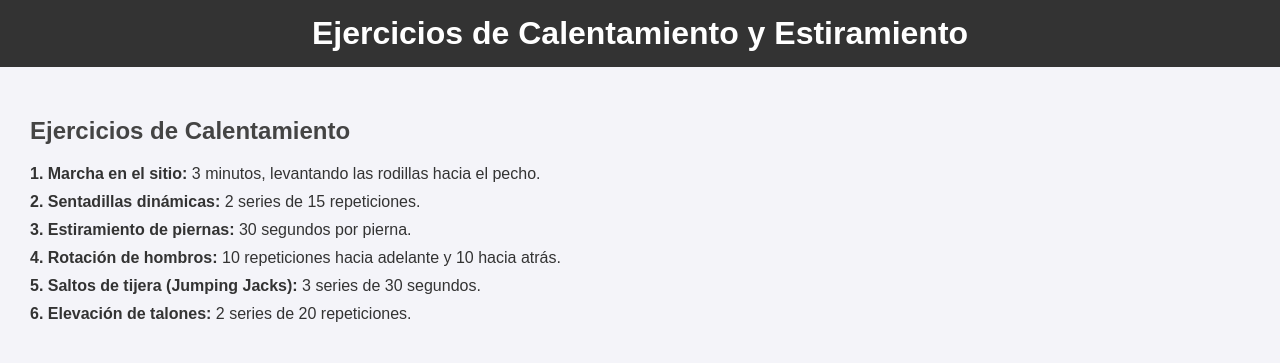
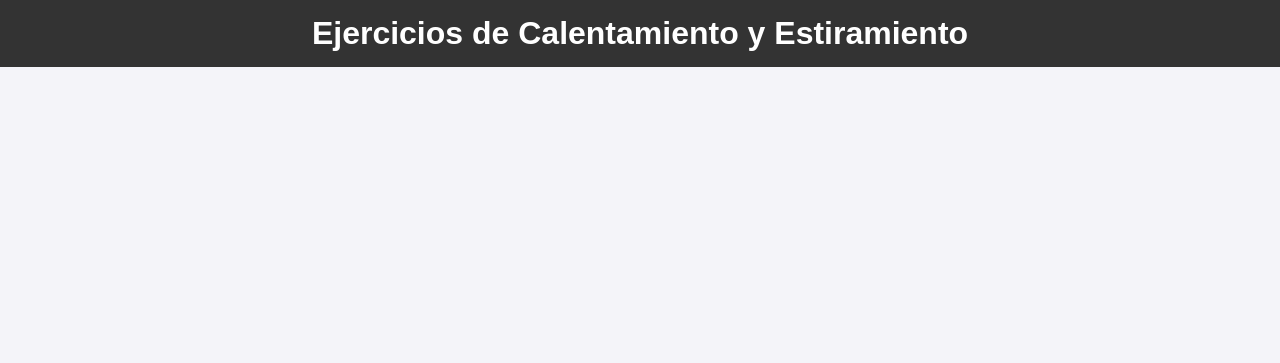
Before and after one commit to kcastil23/ejercicios, a plain HTML site: page index.html in a window 1280 px wide. Drawn offline with Linux system fonts and the light colour scheme.

Commit message:
Pagina 2.0 Reloaded

```diff
--- a/index.html
+++ b/index.html
@@ -44,6 +44,13 @@
             width: 100%;
             bottom: 0;
         }
+        a {
+            color: #0066cc;
+            text-decoration: none;
+        }
+        a:hover {
+            text-decoration: underline;
+        }
     </style>
 </head>
 <body>
@@ -52,14 +59,4 @@
         <h1>Ejercicios de Calentamiento y Estiramiento</h1>
     </header>
 
-    <div class="section" id="warmup">
-        <h2>Ejercicios de Calentamiento</h2>
-        <ul class="exercise-list">
-            <li><strong>1. Marcha en el sitio:</strong> 3 minutos, levantando las rodillas hacia el pecho.</li>
-            <li><strong>2. Sentadillas dinámicas:</strong> 2 series de 15 repeticiones.</li>
-            <li><strong>3. Estiramiento de piernas:</strong> 30 segundos por pierna.</li>
-            <li><strong>4. Rotación de hombros:</strong> 10 repeticiones hacia adelante y 10 hacia atrás.</li>
-            <li><strong>5. Saltos de tijera (Jumping Jacks):</strong> 3 series de 30 segundos.</li>
-            <li><strong>6. Elevación de talones:</strong> 2 series de 20 repeticiones.</li>
-        </ul>
-    </div>
+    <!-- Sección d
```
